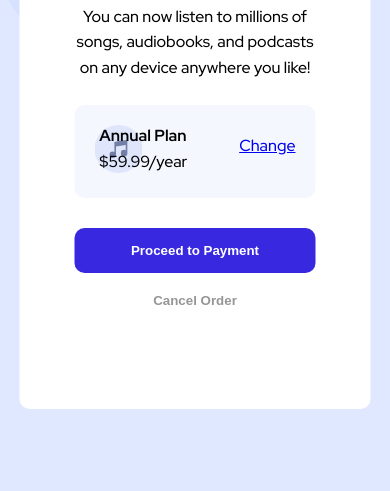
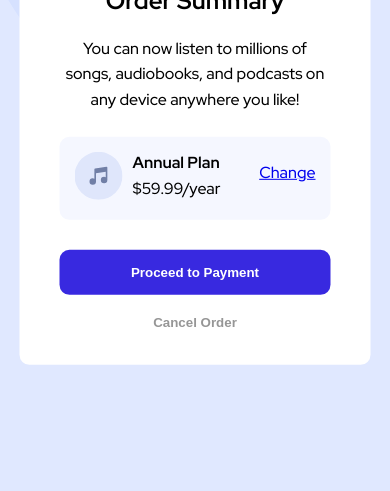
Before and after one commit to Floor20/order-summary-card, a plain HTML site: page index.html in a window 390 px wide. Shown: the part 353-844 px from the top of the page. Drawn offline with Linux system fonts and the light colour scheme.

Commit message:
Mobile adj

```diff
--- a/index.html
+++ b/index.html
@@ -32,16 +32,20 @@
           <img src="../images/illustration-hero.svg" class="banner-img" />
         </div>
         <div class="card-btm">
-          <h1>Order Summary</h1>
+          <h2>Order Summary</h2>
           <p>
             You can now listen to millions of songs, audiobooks, and podcasts on
             any device anywhere you like!
           </p>
           <div class="plan-tile">
-            <span><img src="../images/icon-music.svg" /></span>
-            <ul class="plan-description">
-              <li>Annual Plan</li>
-              <li>$59.99/year</li>
+            <ul class="plan-items">
+              <li><img src="../images/icon-music.svg" alt="music icon" /></li>
+              <li>
+                <ul class="plan-description">
+                  <li>Annual Plan</li>
+                  <li>$59.99/year</li>
+                </ul>
+              </li>
             </ul>
             <a href="#">Change</a>
           </div>
--- a/style.css
+++ b/style.css
@@ -23,7 +23,7 @@ body {
   background-color: #fff;
   max-width: 90%;
   width: 460px;
-  height: 680px;
+  height: auto;
   position: fixed;
   top: 50%;
   left: 50%;
@@ -33,7 +33,7 @@ body {
 
 .card-btm {
   width: 100%;
-  padding: 35px 55px 20px 55px;
+  padding: 35px 50px 20px 50px;
 }
 
 .banner-img {
@@ -41,7 +41,7 @@ body {
   border-radius: 10px 10px 0 0;
 }
 
-.card-btm h1 {
+.card-btm h2 {
   padding-bottom: 20px;
   text-align: center;
 }
@@ -58,17 +58,23 @@ body {
   background-color: hsl(225, 100%, 98%);
   display: flex;
   justify-content: space-between;
-  padding: 20px;
+  padding: 15px;
   margin-bottom: 30px;
   border-radius: 10px;
 }
 
-.plan-tile span {
-  margin-right: -95px;
+.plan-items {
+  display: flex;
+  list-style-type: none;
 }
 
-.plan-description li {
+.plan-items img {
+  margin-right: 10px;
+}
+
+.plan-description {
   list-style-type: none;
+  margin-right: 30px;
 }
 
 .plan-description li:first-child {
@@ -106,3 +112,19 @@ button:hover {
   color: rgb(150, 150, 150);
   font-weight: 900;
 }
+
+/* ---------------------------------------------- */
+/* QUERIES */
+/* ---------------------------------------------- */
+
+@media only screen and (max-width: 395px) {
+  .card-btm {
+    padding: 35px 40px 20px 40px;
+  }
+}
+
+@media only screen and (max-width: 365px) {
+  .card-btm {
+    padding: 35px 20px 20px 20px;
+  }
+}
```
